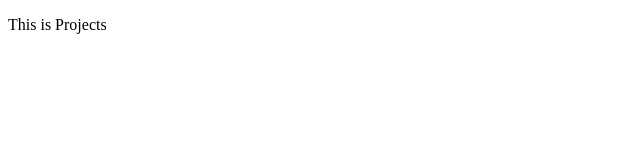
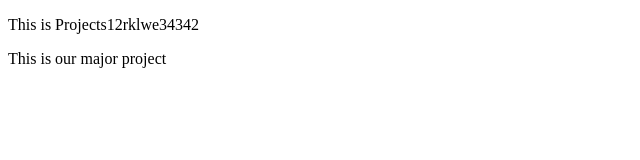
Before and after one commit to yajatdeshpande1513/Portfolio, a plain HTML site: page projects.html in a window 1280 px wide. Shown: the whole page, without its empty margins (0-640 px from the left). Drawn offline with Linux system fonts and the light colour scheme.

Commit message:
a project extension

```diff
--- a/projects.html
+++ b/projects.html
@@ -7,6 +7,7 @@
     <title>Yajat's Portfolio | Projects</title>
     </head>
     <body>
-        <p>This is Projects </p>
+        <p>This is Projects12rklwe34342 </p>
+        <p>This is our major project</p>
     </body>
 </html>
```
Also changed, not shown: youtube.png (added).
